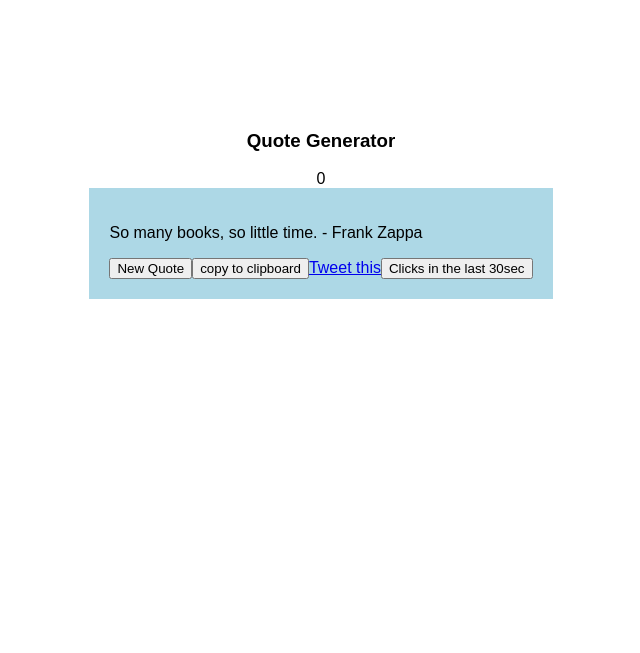
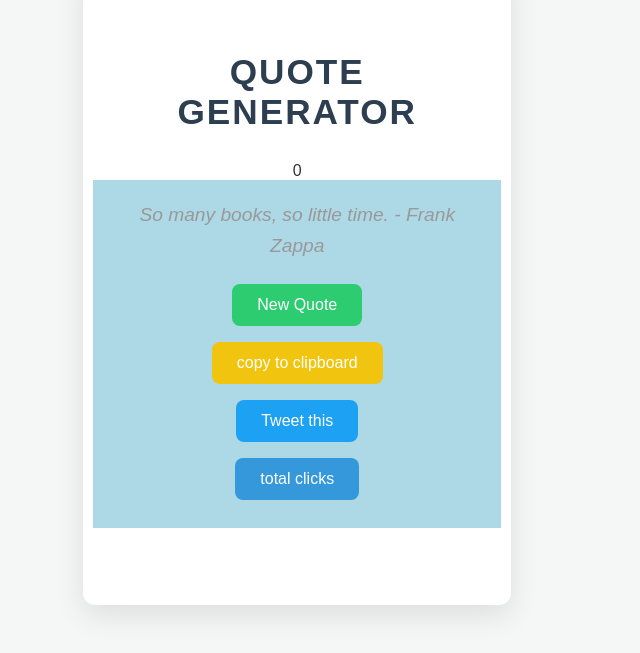
Before and after one commit to piyush-gif/Quote-generator, a React (Vite) app: page / in a window 1280 px wide. Shown: the part 115-768 px from the top of the page, without its empty margins (319-959 px from the left). Built offline with nearby package versions, Linux system fonts and the light colour scheme; data requests are answered from the project's data file.

Commit message:
css styling for the project

```diff
--- a/src/App.jsx
+++ b/src/App.jsx
@@ -13,7 +13,7 @@ function App() {
     const interval = setInterval(() => {
       setClicks(clickRef.current);
       clickRef.current = 0;
-    }, 3000);
+    }, 10000);
     return () => clearInterval(interval);
   },[]);
 
@@ -97,7 +97,7 @@ function App() {
             Tweet this
           </a>
           )}
-          <button onClick={handleCount}>Clicks in the last 30sec</button>
+          <button onClick={handleCount}>total clicks</button>
       </div>
     </div>
   )
--- a/src/index.css
+++ b/src/index.css
@@ -1,6 +1,153 @@
+/* --- Basic Reset & Body Styling --- */
 body, html {
   margin: 0;
   padding: 0;
-  height: 100%;
-  font-family: sans-serif;
+  height: 100%; /* Ensure html and body take full height */
+  font-family: 'Arial', sans-serif; /* A clean, readable font */
+  background-color: #f4f7f6; /* Light background for the page */
+  color: #333; /* Default text color */
+  display: flex; /* Use flexbox to center the entire app vertically */
+  justify-content: center; /* Center horizontally */
+  align-items: center; /* Center vertically */
 }
+
+/* --- Quote Container Styling --- */
+.quote-container {
+  display: flex;
+  flex-direction: column; /* Stack children (h3 and quote div) vertically */
+  align-items: center; /* Center content horizontally within the container */
+  justify-content: center; /* Center content vertically within the container */
+
+  background-color: #ffffff; /* White background for the main card */
+  border-radius: 12px; /* Slightly rounded corners */
+  box-shadow: 0 10px 30px rgba(0, 0, 0, 0.1); /* Soft shadow for depth */
+  padding: 40px 30px; /* Ample padding inside the container */
+  max-width: 600px; /* Limit maximum width */
+  width: 90%; /* Responsive width */
+  text-align: center; /* Center text within the container */
+  min-height: 300px; /* Ensure a minimum height for the card */
+  box-sizing: border-box; /* Include padding and border in the element's total width and height */
+}
+
+.quote-container h3 {
+  font-size: 2.2em; /* Larger heading */
+  color: #2c3e50; /* Darker heading color */
+  margin-bottom: 30px; /* Space below the heading */
+  text-transform: uppercase; /* Make heading uppercase */
+  letter-spacing: 2px; /* Add some letter spacing */
+}
+
+/* --- Quote Display Area --- */
+.quote {
+  width: 100%; /* Take full width of its parent (.quote-container) */
+  min-height: 80px; /* Give some space for loading/error messages */
+  margin-bottom: 25px; /* Space between quote content and buttons */
+
+  display: flex; /* Use flexbox for content inside .quote */
+  flex-direction: column; /* Stack quote text/author vertically */
+  justify-content: center; /* Center content vertically */
+  align-items: center; /* Center content horizontally */
+}
+
+.quote p {
+  font-size: 1.4em; /* Larger quote text */
+  line-height: 1.6; /* Good line spacing for readability */
+  margin: 0 0 15px 0; /* Space between quote and author, no top margin */
+  color: #555; /* Slightly lighter color for quote text */
+  font-style: italic; /* Italicize the quote */
+}
+
+.quote p:last-child { /* Targets the author paragraph */
+  font-size: 1.1em;
+  font-weight: bold;
+  color: #666;
+  margin-top: 10px;
+  font-style: normal; /* Author should not be italic */
+}
+
+/* --- Loading and Error Messages --- */
+.quote p:first-child:not(.quote-text) { /* Styles for "Loading..." and "Something went wrong" */
+  font-size: 1.2em;
+  color: #999;
+}
+
+/* --- Buttons --- */
+.quote button,
+.tweet-button {
+  background-color: #3498db; /* A vibrant blue */
+  color: white;
+  border: none;
+  border-radius: 8px; /* Rounded button corners */
+  padding: 12px 25px; /* Comfortable padding */
+  margin: 8px; /* Space between buttons */
+  font-size: 1em;
+  cursor: pointer;
+  transition: background-color 0.3s ease, transform 0.2s ease; /* Smooth hover effects */
+  text-decoration: none; /* Remove underline for anchor tag buttons */
+  display: inline-block; /* Ensure tweet link behaves like a button */
+  text-align: center;
+}
+
+.quote button:hover,
+.tweet-button:hover {
+  background-color: #2980b9; /* Darker blue on hover */
+  transform: translateY(-2px); /* Slight lift effect */
+}
+
+.quote button:active,
+.tweet-button:active {
+  transform: translateY(0); /* Press down effect */
+}
+
+/* Specific button colors */
+.quote button:nth-of-type(1) { /* New Quote button */
+    background-color: #2ecc71; /* Green */
+}
+.quote button:nth-of-type(1):hover {
+    background-color: #27ae60;
+}
+
+.quote button:nth-of-type(2) { /* Copy button */
+    background-color: #f1c40f; /* Yellow */
+}
+.quote button:nth-of-type(2):hover {
+    background-color: #f39c12;
+}
+
+/* Style for the Tweet button (anchor tag) */
+.tweet-button {
+    background-color: #1DA1F2; /* Twitter blue */
+}
+.tweet-button:hover {
+    background-color: #0c85d0;
+}
+
+/* --- Clicks Counter --- */
+.quote-container > p { /* Targets the 'clicks' paragraph directly inside quote-container */
+    font-size: 1.1em;
+    color: #777;
+    margin-bottom: 20px;
+}
+
+/* --- Responsive Adjustments --- */
+@media (max-width: 650px) {
+  .quote-container {
+    padding: 30px 20px; /* Reduce padding on smaller screens */
+    width: 95%; /* Take more width on small screens */
+  }
+
+  .quote-container h3 {
+    font-size: 1.8em; /* Smaller heading on small screens */
+  }
+
+  .quote p {
+    font-size: 1.2em; /* Smaller quote text */
+  }
+
+  .quote button,
+  .tweet-button {
+    padding: 10px 20px;
+    font-size: 0.9em;
+    margin: 6px;
+  }
+}
```
